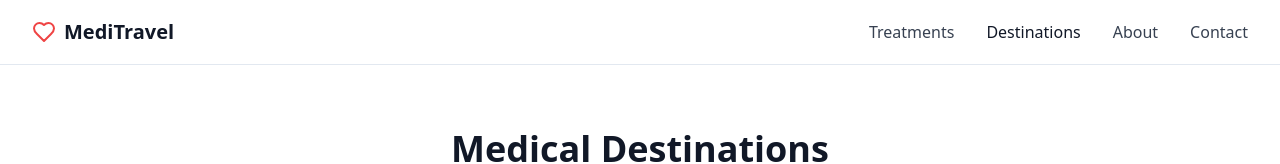
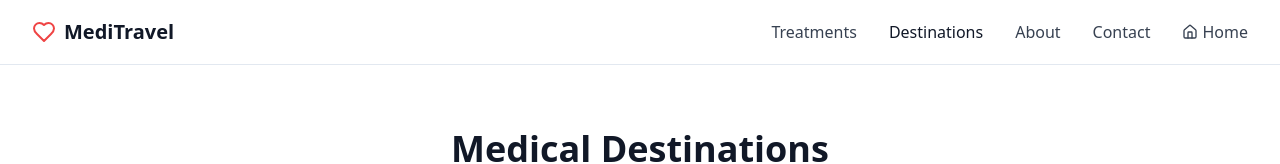
Before and after one commit to kiily/health-horizon, a React (Vite) app: page /destinations in a window 1280 px wide. Shown: the top 164 px of the page. Built offline with nearby package versions, Linux system fonts and the light colour scheme.

Commit message:
Add home tab
Add a home tab to the top right of the navigation.

```diff
--- a/src/pages/About.tsx
+++ b/src/pages/About.tsx
@@ -1,6 +1,5 @@
-
 import React from 'react';
-import { Heart, Shield, Users, Award } from 'lucide-react';
+import { Heart, Shield, Users, Award, Home } from 'lucide-react';
 import { Card, CardContent } from '@/components/ui/card';
 import { Link } from 'react-router-dom';
 
@@ -20,6 +19,10 @@ const About = () => {
               <Link to="/destinations" className="text-gray-700 hover:text-gray-900">Destinations</Link>
               <Link to="/about" className="text-gray-900 font-medium">About</Link>
               <Link to="/contact" className="text-gray-700 hover:text-gray-900">Contact</Link>
+              <Link to="/" className="flex items-center space-x-1 text-gray-700 hover:text-gray-900">
+                <Home className="h-4 w-4" />
+                <span>Home</span>
+              </Link>
             </nav>
           </div>
         </div>
--- a/src/pages/Contact.tsx
+++ b/src/pages/Contact.tsx
@@ -1,6 +1,5 @@
-
 import React, { useState } from 'react';
-import { Heart, Phone, Mail, MapPin, Send, Clock } from 'lucide-react';
+import { Heart, Phone, Mail, MapPin, Send, Clock, Home } from 'lucide-react';
 import { Card, CardContent, CardHeader, CardTitle } from '@/components/ui/card';
 import { Input } from '@/components/ui/input';
 import { Button } from '@/components/ui/button';
@@ -43,6 +42,10 @@ const Contact = () => {
               <Link to="/destinations" className="text-gray-700 hover:text-gray-900">Destinations</Link>
               <Link to="/about" className="text-gray-700 hover:text-gray-900">About</Link>
               <Link to="/contact" className="text-gray-900 font-medium">Contact</Link>
+              <Link to="/" className="flex items-center space-x-1 text-gray-700 hover:text-gray-900">
+                <Home className="h-4 w-4" />
+                <span>Home</span>
+              </Link>
             </nav>
           </div>
         </div>
--- a/src/pages/Destinations.tsx
+++ b/src/pages/Destinations.tsx
@@ -1,6 +1,5 @@
-
 import React from 'react';
-import { Heart, MapPin, Star, Plane, DollarSign } from 'lucide-react';
+import { Heart, MapPin, Star, DollarSign, Home } from 'lucide-react';
 import { Card, CardContent } from '@/components/ui/card';
 import { Button } from '@/components/ui/button';
 import { Link } from 'react-router-dom';
@@ -84,6 +83,10 @@ const Destinations = () => {
               <Link to="/destinations" className="text-gray-900 font-medium">Destinations</Link>
               <Link to="/about" className="text-gray-700 hover:text-gray-900">About</Link>
               <Link to="/contact" className="text-gray-700 hover:text-gray-900">Contact</Link>
+              <Link to="/" className="flex items-center space-x-1 text-gray-700 hover:text-gray-900">
+                <Home className="h-4 w-4" />
+                <span>Home</span>
+              </Link>
             </nav>
           </div>
         </div>
--- a/src/pages/Index.tsx
+++ b/src/pages/Index.tsx
@@ -1,6 +1,5 @@
-
 import React, { useState } from 'react';
-import { Search, Calendar, MapPin, Heart, Star } from 'lucide-react';
+import { Search, Calendar, MapPin, Heart, Star, Home } from 'lucide-react';
 import { Button } from '@/components/ui/button';
 import { Card, CardContent } from '@/components/ui/card';
 import { Calendar as CalendarComponent } from '@/components/ui/calendar';
@@ -75,6 +74,10 @@ const Index = () => {
               <Link to="/destinations" className="text-gray-700 hover:text-gray-900">Destinations</Link>
               <Link to="/about" className="text-gray-700 hover:text-gray-900">About</Link>
               <Link to="/contact" className="text-gray-700 hover:text-gray-900">Contact</Link>
+              <Link to="/" className="flex items-center space-x-1 text-gray-900 font-medium">
+                <Home className="h-4 w-4" />
+                <span>Home</span>
+              </Link>
             </nav>
           </div>
         </div>
--- a/src/pages/Treatments.tsx
+++ b/src/pages/Treatments.tsx
@@ -1,6 +1,5 @@
-
 import React from 'react';
-import { Heart, Star, Clock } from 'lucide-react';
+import { Heart, Star, Clock, Home } from 'lucide-react';
 import { Card, CardContent } from '@/components/ui/card';
 import { Link } from 'react-router-dom';
 
@@ -83,6 +82,10 @@ const Treatments = () => {
               <Link to="/destinations" className="text-gray-700 hover:text-gray-900">Destinations</Link>
               <Link to="/about" className="text-gray-700 hover:text-gray-900">About</Link>
               <Link to="/contact" className="text-gray-700 hover:text-gray-900">Contact</Link>
+              <Link to="/" className="flex items-center space-x-1 text-gray-700 hover:text-gray-900">
+                <Home className="h-4 w-4" />
+                <span>Home</span>
+              </Link>
             </nav>
           </div>
         </div>
```
